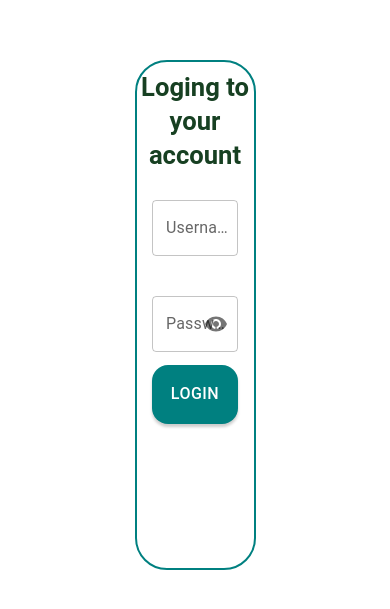
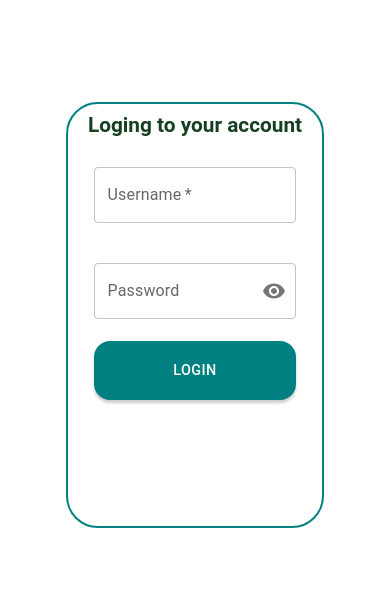
Before and after one commit to sehajini1/Portfolio-management-system, a React (Create React App) app: page / in a window 390 px wide. Shown: the part 107-716 px from the top of the page. Built offline with nearby package versions, Linux system fonts and the light colour scheme.

Commit message:
added responsive login

```diff
--- a/src/component/logingSection/LogingForm.js
+++ b/src/component/logingSection/LogingForm.js
@@ -58,7 +58,22 @@ export default function LogingForm() {
     <LogingWrapper>
       <LogingFormContainer>
         <form onSubmit={handleSubmit}>
-          <Typography component="h1" variant="h5" sx={logingTextStyles}>
+          <Typography
+            component="h1"
+            variant="h5"
+            sx={{
+              ...logingTextStyles,
+              "@media (max-width: 1000px)": {
+                fontSize: "1.5rem",
+              },
+              "@media (max-width: 850px)": {
+                fontSize: "1.4rem",
+              },
+              "@media (max-width: 700px)": {
+                fontSize: "1.3rem",
+              },
+            }}
+          >
             Loging to your account
           </Typography>
           <Box
@@ -78,6 +93,24 @@ export default function LogingForm() {
               <TextField
                 sx={{
                   width: "22vw",
+                  "@media (max-width: 1100px)": {
+                    width: "27vw",
+                  },
+                  "@media (max-width: 810px)": {
+                    width: "30vw",
+                  },
+                  "@media (max-width: 750px)": {
+                    width: "35vw",
+                  },
+                  "@media (max-width: 670px)": {
+                    width: "40vw",
+                  },
+                  "@media (max-width: 550px)": {
+                    width: "48vw",
+                  },
+                  "@media (max-width: 470px)": {
+                    width: "52vw",
+                  },
                 }}
                 variant="outlined"
                 margin="normal"
@@ -94,6 +127,24 @@ export default function LogingForm() {
               <FormControl
                 sx={{
                   width: "22vw",
+                  "@media (max-width: 1100px)": {
+                    width: "27vw",
+                  },
+                  "@media (max-width: 810px)": {
+                    width: "30vw",
+                  },
+                  "@media (max-width: 750px)": {
+                    width: "35vw",
+                  },
+                  "@media (max-width: 670px)": {
+                    width: "40vw",
+                  },
+                  "@media (max-width: 550px)": {
+                    width: "48vw",
+                  },
+                  "@media (max-width: 470px)": {
+                    width: "52vw",
+                  },
                 }}
                 variant="outlined"
               >
@@ -135,7 +186,26 @@ export default function LogingForm() {
                   "&:hover": {
                     backgroundColor: "#0C9E9E",
                   },
-                  margin: "0.3vw 0",
+                  margin: "2.5vw 0 0 0",
+                  "@media (max-width: 1100px)": {
+                    width: "27vw",
+                  },
+                  "@media (max-width: 810px)": {
+                    width: "30vw",
+                  },
+                  "@media (max-width: 750px)": {
+                    width: "35vw",
+                  },
+                  "@media (max-width: 670px)": {
+                    width: "40vw",
+                  },
+                  "@media (max-width: 550px)": {
+                    width: "48vw",
+                  },
+                  "@media (max-width: 470px)": {
+                    width: "52vw",
+                    fontSize: "0.9rem",
+                  },
                 }}
               >
                 {loginMutation.isPending ? "Logging in..." : "Login"}
@@ -170,6 +240,37 @@ const LogingFormContainer = styled.div`
   margin: auto;
   border: 0.15rem solid #008080;
   border-radius: 2rem;
+
+  @media (max-width: 1100px) {
+    width: 35vw;
+    height: 55vh;
+  }
+  @media (max-width: 900px) {
+    width: 38vw;
+    height: 50vh;
+  }
+
+  @media (max-width: 850px) {
+    width: 40vw;
+    height: 50vh;
+  }
+
+  @media (max-width: 750px) {
+    width: 45vw;
+    height: 50vh;
+  }
+  @media (max-width: 670px) {
+    width: 50vw;
+    height: 50vh;
+  }
+  @media (max-width: 550px) {
+    width: 60vw;
+    height: 50vh;
+  }
+  @media (max-width: 470px) {
+    width: 65vw;
+    height: 50vh;
+  }
 `;
 
 const logingTextStyles = {
```
Also changed, not shown: src/component/tabSection/cutomerTab/CustomerTab.js (+1 -7 lines).
